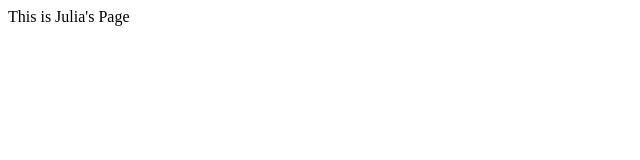
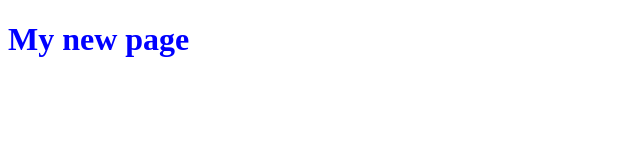
Before and after one commit to Sardellitti718/git-init-sample, a plain HTML site: page index.html in a window 1280 px wide. Shown: the whole page, without its empty margins (0-640 px from the left). Drawn offline with Linux system fonts and the light colour scheme.

Commit message:
added style .css and intial html

```diff
--- /dev/null
+++ b/assets/css/style.css
@@ -0,0 +1,3 @@
+.header{
+    color:blue;
+}
--- a/index.html
+++ b/index.html
@@ -1 +1,14 @@
-This is Julia's Page
+<!DOCTYPE html>
+<html lang="en-US">
+  <head>
+    <meta charset="UTF-8" />
+    <meta name="viewport" content="width=device-width, initial-scale=1.0" />
+    <link rel="stylesheet" type="text/css" href="./assets/css/style.css">
+    <title>Julia's Page</title>
+  </head>
+
+  <body>
+    <h1 class="header">My new page</h1>
+  </body>
+
+</html>
```
